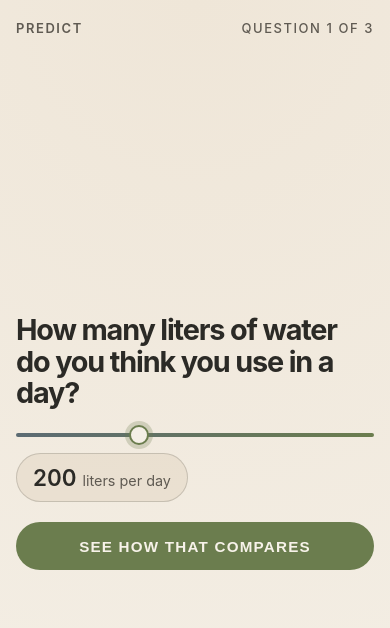
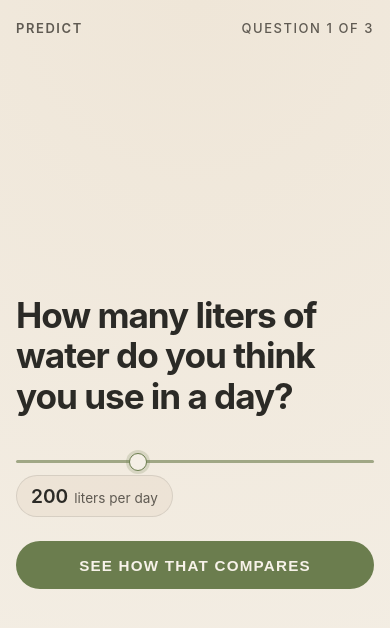
Before and after one commit to esanchezmex/DeeplyHumanHackathon, a Next.js app: page / in a window 390 px wide. Shown: the top 628 px of the page. Built offline with nearby package versions, Linux system fonts and the light colour scheme.

Commit message:
Added a question screen (80/20 text-to-visual) and a reveal screen (60/40 visual-to-text)

```diff
--- a/src/components/PredictScreen.tsx
+++ b/src/components/PredictScreen.tsx
@@ -51,7 +51,7 @@ export function PredictScreen({
   const isValid = value > min && value <= max;
 
   return (
-    <div className={styles.screen}>
+    <div className={styles.screen} data-screen="question">
       <div className={styles.inner}>
         <header className={styles.header}>
           <p className={styles.stepLabel}>Predict</p>
--- a/src/components/QuestionScreens.module.css
+++ b/src/components/QuestionScreens.module.css
@@ -45,6 +45,19 @@
   max-width: 720px;
 }
 
+/* Question screen: 80/20 text-to-visual */
+.screen[data-screen="question"] .main {
+  gap: 48px;
+  max-width: 800px;
+}
+
+.screen[data-screen="question"] .prompt {
+  font-size: clamp(2.8rem, 4.5vw, 3.8rem);
+  line-height: 1.15;
+  letter-spacing: -0.03em;
+  margin-bottom: 8px;
+}
+
 .prompt {
   font-size: clamp(2.1rem, 3vw, 2.8rem);
   line-height: 1.1;
@@ -58,10 +71,20 @@
   gap: 20px;
 }
 
+/* Question screen: reduce visual prominence */
+.screen[data-screen="question"] .form {
+  gap: 24px;
+  max-width: 600px;
+}
+
 .sliderRow {
   display: flex;
   flex-direction: column;
   gap: 16px;
+}
+
+.screen[data-screen="question"] .sliderRow {
+  gap: 12px;
 }
 
 .slider {
@@ -71,6 +94,12 @@
   border-radius: 999px;
   background: linear-gradient(90deg, var(--color-accent-2), var(--color-accent));
   outline: none;
+}
+
+/* Question screen: more subtle slider */
+.screen[data-screen="question"] .slider {
+  height: 3px;
+  background: color-mix(in srgb, var(--color-accent) 60%, var(--color-surface));
 }
 
 .slider::-webkit-slider-thumb {
@@ -84,6 +113,13 @@
   box-shadow: 0 0 0 4px color-mix(in srgb, var(--color-accent) 26%, transparent);
 }
 
+.screen[data-screen="question"] .slider::-webkit-slider-thumb {
+  width: 18px;
+  height: 18px;
+  border-width: 1.5px;
+  box-shadow: 0 0 0 3px color-mix(in srgb, var(--color-accent) 20%, transparent);
+}
+
 .slider::-moz-range-thumb {
   width: 20px;
   height: 20px;
@@ -92,6 +128,13 @@
   border: 2px solid var(--color-accent);
   cursor: pointer;
   box-shadow: 0 0 0 4px color-mix(in srgb, var(--color-accent) 26%, transparent);
+}
+
+.screen[data-screen="question"] .slider::-moz-range-thumb {
+  width: 18px;
+  height: 18px;
+  border-width: 1.5px;
+  box-shadow: 0 0 0 3px color-mix(in srgb, var(--color-accent) 20%, transparent);
 }
 
 .valueBubble {
@@ -105,15 +148,30 @@
   gap: 6px;
 }
 
+/* Question screen: smaller, less prominent value bubble */
+.screen[data-screen="question"] .valueBubble {
+  padding: 8px 14px;
+  background: color-mix(in srgb, var(--color-surface-2) 50%, transparent);
+  border-color: color-mix(in srgb, var(--color-border) 60%, transparent);
+}
+
 .valueNumber {
   font-size: 1.4rem;
   font-weight: 600;
   color: var(--color-text);
 }
 
+.screen[data-screen="question"] .valueNumber {
+  font-size: 1.2rem;
+}
+
 .valueUnits {
   font-size: 0.9rem;
   color: var(--color-text-muted);
+}
+
+.screen[data-screen="question"] .valueUnits {
+  font-size: 0.85rem;
 }
 
 .validation {
@@ -172,10 +230,49 @@
   box-shadow: var(--shadow-soft);
 }
 
+/* Reveal screen: 60/40 visual-to-text - make chart more prominent */
+.screen[data-screen="reveal"] .chartCard {
+  padding: 28px 24px 32px;
+  border-radius: 20px;
+  box-shadow: var(--shadow-soft), 0 0 0 1px color-mix(in srgb, var(--color-accent) 8%, transparent);
+}
+
+/* Reveal screen: reduce prompt size to favor visuals */
+.screen[data-screen="reveal"] .prompt {
+  font-size: clamp(1.8rem, 2.5vw, 2.3rem);
+  margin-bottom: 0;
+}
+
+/* Reveal screen: adjust main layout to favor visuals */
+.screen[data-screen="reveal"] .main {
+  gap: 28px;
+  max-width: 900px;
+}
+
+.screen[data-screen="reveal"] .main > *:first-child {
+  flex: 0 0 auto;
+}
+
+.screen[data-screen="reveal"] .chartCard {
+  flex: 1 1 60%;
+  min-height: 0;
+  display: flex;
+  flex-direction: column;
+}
+
+.screen[data-screen="reveal"] .contextSection {
+  flex: 0 0 auto;
+}
+
 .barChart {
   display: flex;
   flex-direction: column;
   gap: 16px;
+}
+
+/* Reveal screen: larger chart elements */
+.screen[data-screen="reveal"] .barChart {
+  gap: 20px;
 }
 
 .barRow {
@@ -196,6 +293,11 @@
   border-radius: 999px;
   background: color-mix(in srgb, var(--color-surface-2) 82%, transparent);
   overflow: hidden;
+}
+
+/* Reveal screen: taller bars for more visual impact */
+.screen[data-screen="reveal"] .barTrack {
+  height: 14px;
 }
 
 .barFill {
@@ -235,10 +337,20 @@
   max-width: 640px;
 }
 
+/* Reveal screen: reduce text prominence for 60/40 ratio */
+.screen[data-screen="reveal"] .contextSection {
+  max-width: 580px;
+  gap: 8px;
+}
+
 .contextHeadline {
   font-size: 1.4rem;
   font-weight: 600;
   color: var(--color-accent-2);
+}
+
+.screen[data-screen="reveal"] .contextHeadline {
+  font-size: 1.2rem;
 }
 
 .contextBody {
@@ -247,9 +359,18 @@
   color: var(--color-text);
 }
 
+.screen[data-screen="reveal"] .contextBody {
+  font-size: 0.92rem;
+  line-height: 1.45;
+}
+
 .contextSubtitle {
   font-size: 0.9rem;
   color: var(--color-text-muted);
+}
+
+.screen[data-screen="reveal"] .contextSubtitle {
+  font-size: 0.85rem;
 }
 
 .footer {
@@ -312,6 +433,11 @@
   overflow: hidden;
 }
 
+/* Reveal screen: taller split bars */
+.screen[data-screen="reveal"] .splitTrack {
+  height: 14px;
+}
+
 .splitFill {
   --bar-scale: 0;
   position: absolute;
@@ -363,4 +489,26 @@
   .prompt {
     font-size: 1.8rem;
   }
+
+  /* Question screen mobile: maintain text prominence */
+  .screen[data-screen="question"] .prompt {
+    font-size: clamp(2.2rem, 5vw, 2.6rem);
+  }
+
+  .screen[data-screen="question"] .main {
+    gap: 36px;
+  }
+
+  /* Reveal screen mobile: maintain visual prominence */
+  .screen[data-screen="reveal"] .prompt {
+    font-size: clamp(1.6rem, 4vw, 2rem);
+  }
+
+  .screen[data-screen="reveal"] .chartCard {
+    padding: 20px 18px 24px;
+  }
+
+  .screen[data-screen="reveal"] .barTrack {
+    height: 12px;
+  }
 }
--- a/src/components/RevealScreen.tsx
+++ b/src/components/RevealScreen.tsx
@@ -40,7 +40,7 @@ export function RevealScreen({
       : `${answerValue.toFixed(1)}%`;
 
   return (
-    <div className={styles.screen}>
+    <div className={styles.screen} data-screen="reveal">
       <div className={styles.inner}>
         <header className={styles.header}>
           <p className={styles.stepLabel}>Reveal</p>
```
